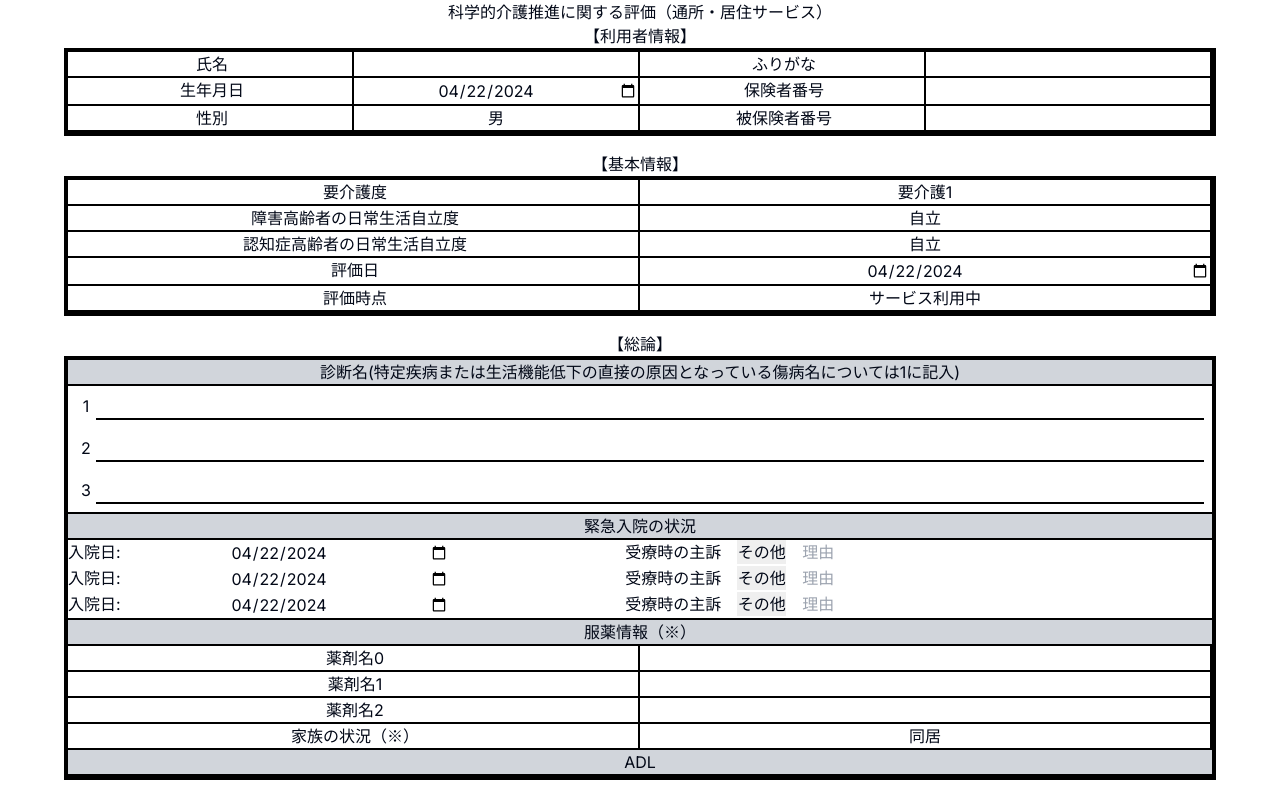
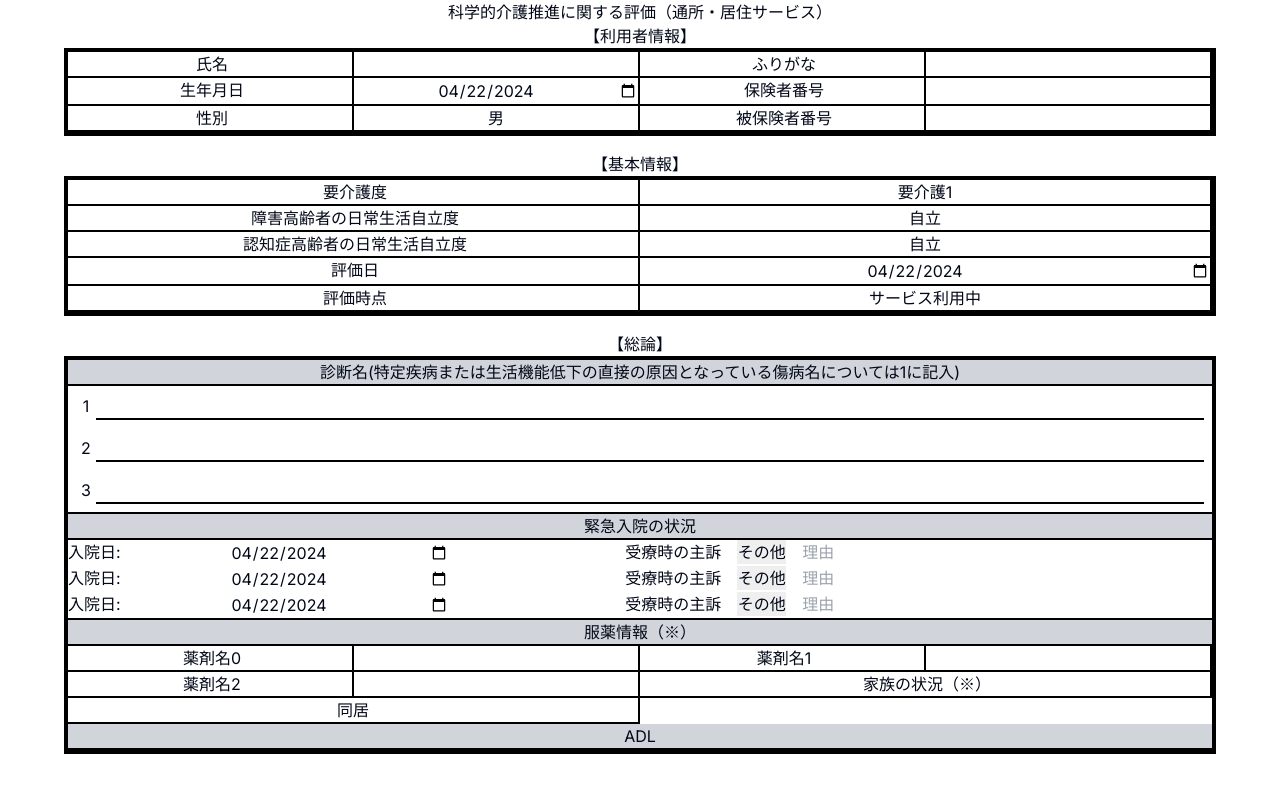
Before and after one commit to brainvader/life-2024, a Next.js app: page / in a window 1280 px wide. Built offline with nearby package versions, Linux system fonts and the light colour scheme.

Commit message:
refactor: Update component

```diff
--- a/components/medicine.tsx
+++ b/components/medicine.tsx
@@ -35,8 +35,8 @@ export default function Medicine() {
                         labelText={`薬剤名${i}`}
                         defaultValue={m['薬剤名']}
                         cellSpan={{
-                            labelSpan: { col: 2, row: 1 },
-                            controlSpan: { col: 2, row: 1 }
+                            labelSpan: { col: 1, row: 1 },
+                            controlSpan: { col: 3, row: 1 }
                         }}
                         onChange={(event) => { setMedicine(event, i) }}
                     />
```
